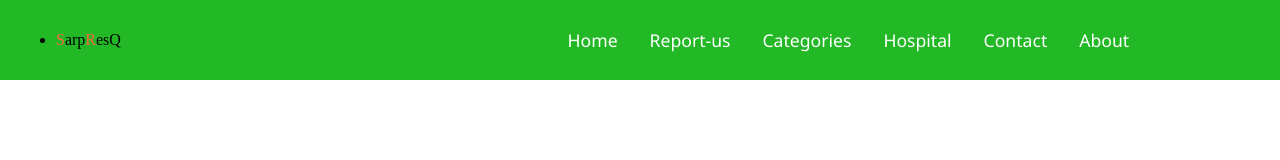
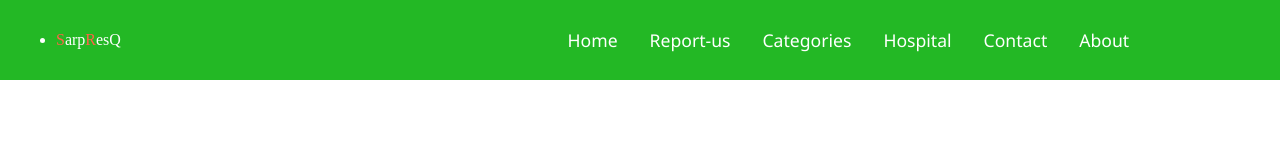
Before and after one commit to ashensilva12/SarpResQ, a React (Vite) app: page / in a window 1280 px wide. Shown: the top 160 px of the page. Built offline with nearby package versions, Linux system fonts and the light colour scheme.

Commit message:
Update Navbar.css

```diff
--- a/src/component/navigation/Navbar.css
+++ b/src/component/navigation/Navbar.css
@@ -33,3 +33,7 @@
     border-radius: 0.5rem;
     color: tomato;
 }
+.logo{
+    color: white;
+
+}
```
